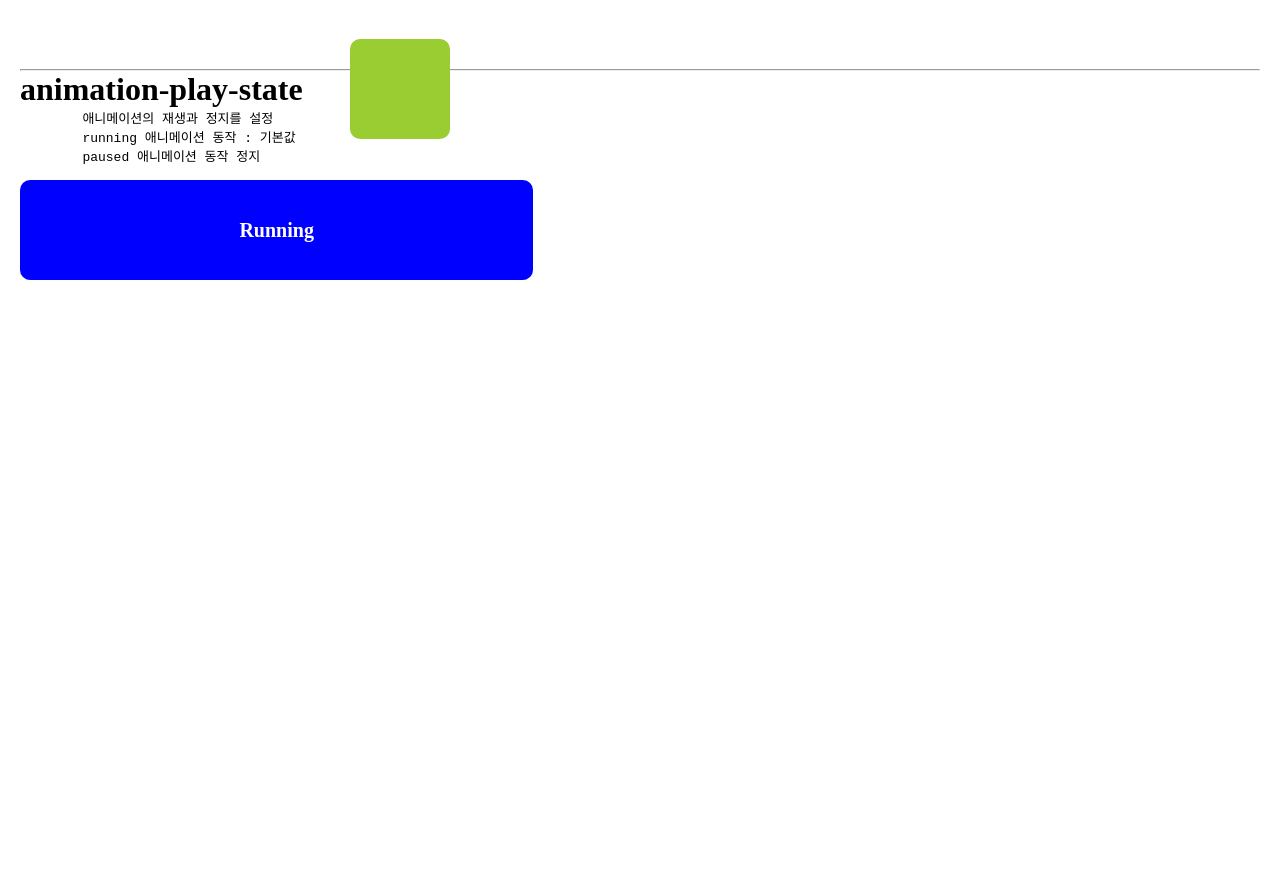
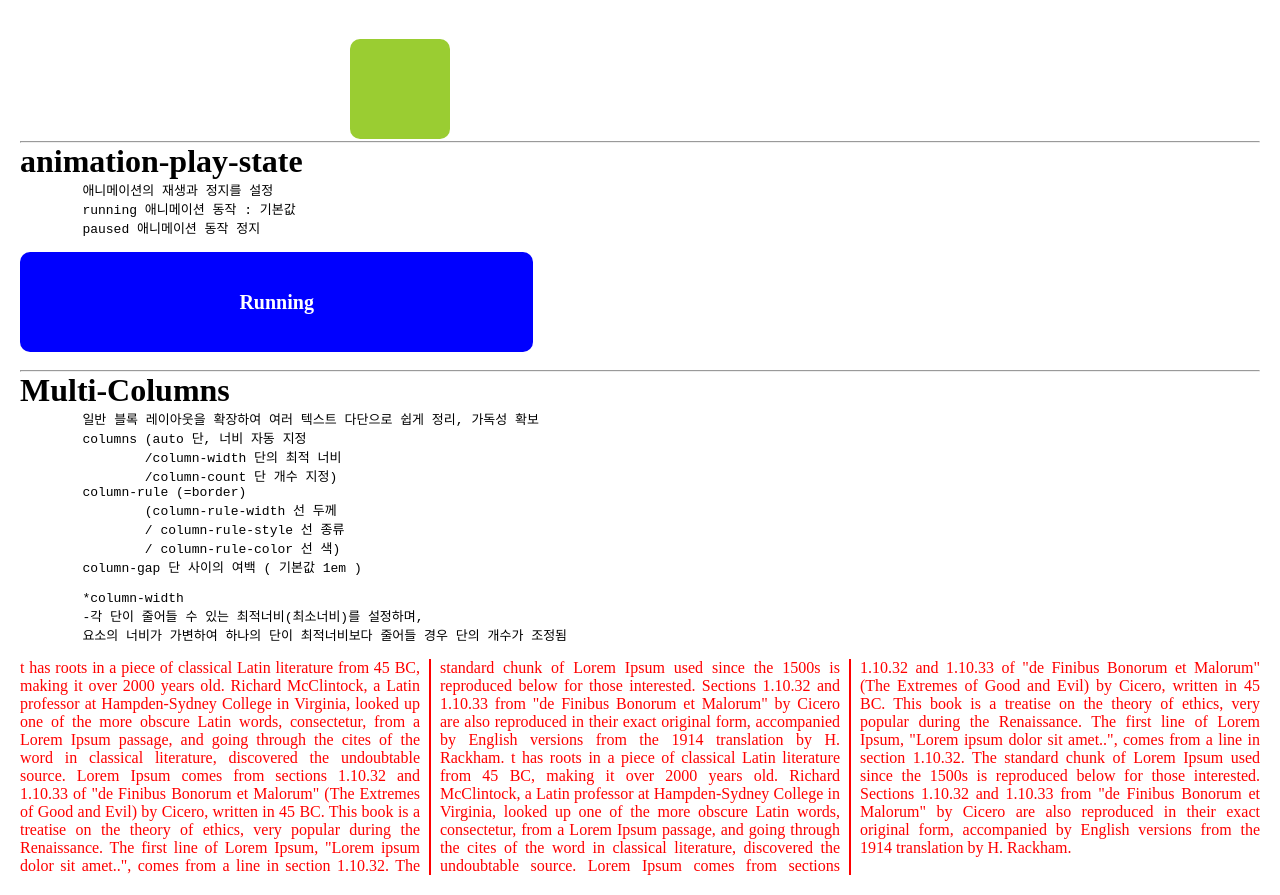
Before and after one commit to kyungja-developer/The-files-I-practiced, a plain HTML site: page practice/practice14_animation.html in a window 1280 px wide. Shown: the part 2262-3157 px from the top of the page. Before the commit the page ends 2562 px from the top, so only its background shows below. Drawn offline with Linux system fonts and the light colour scheme.

Commit message:
column 공부! 단만들기

```diff
--- a/practice/practice14.css
+++ b/practice/practice14.css
@@ -221,3 +221,18 @@ body{
     width: 100%;
   }
 }
+
+
+
+
+p{
+  color: red;
+  /*column-width: 200px;
+  뷰포트가 200px보다 작아지면 단 개수가 조정된다.
+  column-count: 3;*/
+  columns: 150px 3;
+  column-gap: 20px;
+  text-align: justify;
+  column-rule: 2px solid;
+  /*선색을 지정하지 않으면 글자색을 따라간다*/
+}
--- a/practice/practice14_animation.html
+++ b/practice/practice14_animation.html
@@ -98,6 +98,10 @@
     <div class="box-f"></div>
 
 
+    <br />
+    <br />
+    <br />
+    <br />
     <hr />
     <h1>animation-play-state</h1>
     <pre>
@@ -107,6 +111,32 @@
     </pre>
     <div class="box-g"></div>
 
+    <br />
+    <hr />
+    <h1>Multi-Columns</h1>
+    <pre>
+        일반 블록 레이아웃을 확장하여 여러 텍스트 다단으로 쉽게 정리, 가독성 확보
+        columns (auto 단, 너비 자동 지정
+                /column-width 단의 최적 너비
+                /column-count 단 개수 지정)
+        column-rule (=border)
+                (column-rule-width 선 두께
+                / column-rule-style 선 종류
+                / column-rule-color 선 색)
+        column-gap 단 사이의 여백 ( 기본값 1em )
+
+        *column-width
+        -각 단이 줄어들 수 있는 최적너비(최소너비)를 설정하며,
+        요소의 너비가 가변하여 하나의 단이 최적너비보다 줄어들 경우 단의 개수가 조정됨
+    </pre>
+    <p>
+      t has roots in a piece of classical Latin literature from 45 BC, making it over 2000 years old. Richard McClintock, a Latin professor at Hampden-Sydney College in Virginia, looked up one of the more obscure Latin words, consectetur, from a Lorem Ipsum passage, and going through the cites of the word in classical literature, discovered the undoubtable source. Lorem Ipsum comes from sections 1.10.32 and 1.10.33 of "de Finibus Bonorum et Malorum" (The Extremes of Good and Evil) by Cicero, written in 45 BC. This book is a treatise on the theory of ethics, very popular during the Renaissance. The first line of Lorem Ipsum, "Lorem ipsum dolor sit amet..", comes from a line in section 1.10.32.
+
+  The standard chunk of Lorem Ipsum used since the 1500s is reproduced below for those interested. Sections 1.10.32 and 1.10.33 from "de Finibus Bonorum et Malorum" by Cicero are also reproduced in their exact original form, accompanied by English versions from the 1914 translation by H. Rackham.
+    t has roots in a piece of classical Latin literature from 45 BC, making it over 2000 years old. Richard McClintock, a Latin professor at Hampden-Sydney College in Virginia, looked up one of the more obscure Latin words, consectetur, from a Lorem Ipsum passage, and going through the cites of the word in classical literature, discovered the undoubtable source. Lorem Ipsum comes from sections 1.10.32 and 1.10.33 of "de Finibus Bonorum et Malorum" (The Extremes of Good and Evil) by Cicero, written in 45 BC. This book is a treatise on the theory of ethics, very popular during the Renaissance. The first line of Lorem Ipsum, "Lorem ipsum dolor sit amet..", comes from a line in section 1.10.32.
+
+  The standard chunk of Lorem Ipsum used since the 1500s is reproduced below for those interested. Sections 1.10.32 and 1.10.33 from "de Finibus Bonorum et Malorum" by Cicero are also reproduced in their exact original form, accompanied by English versions from the 1914 translation by H. Rackham.
+  </p>
 
 
 
```
